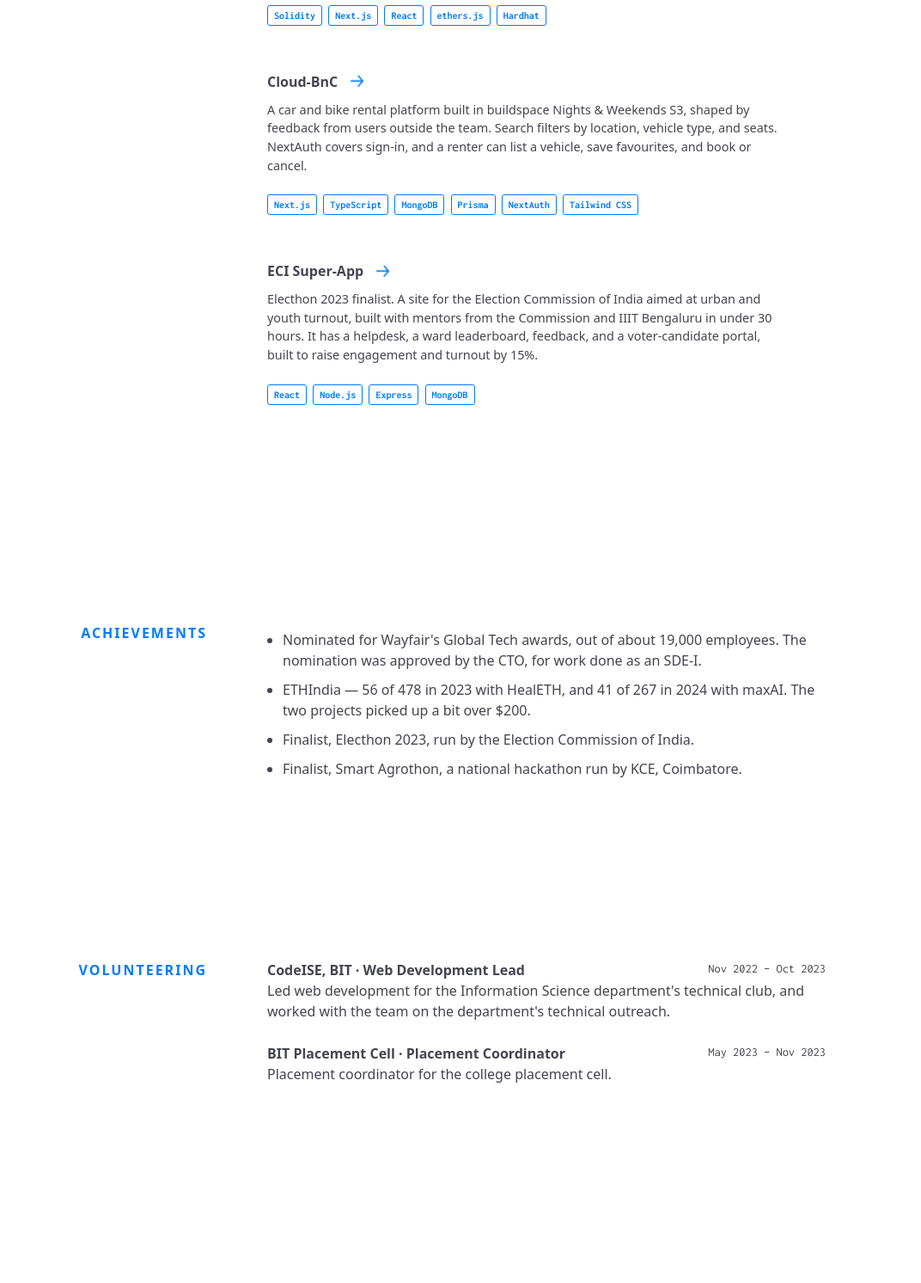
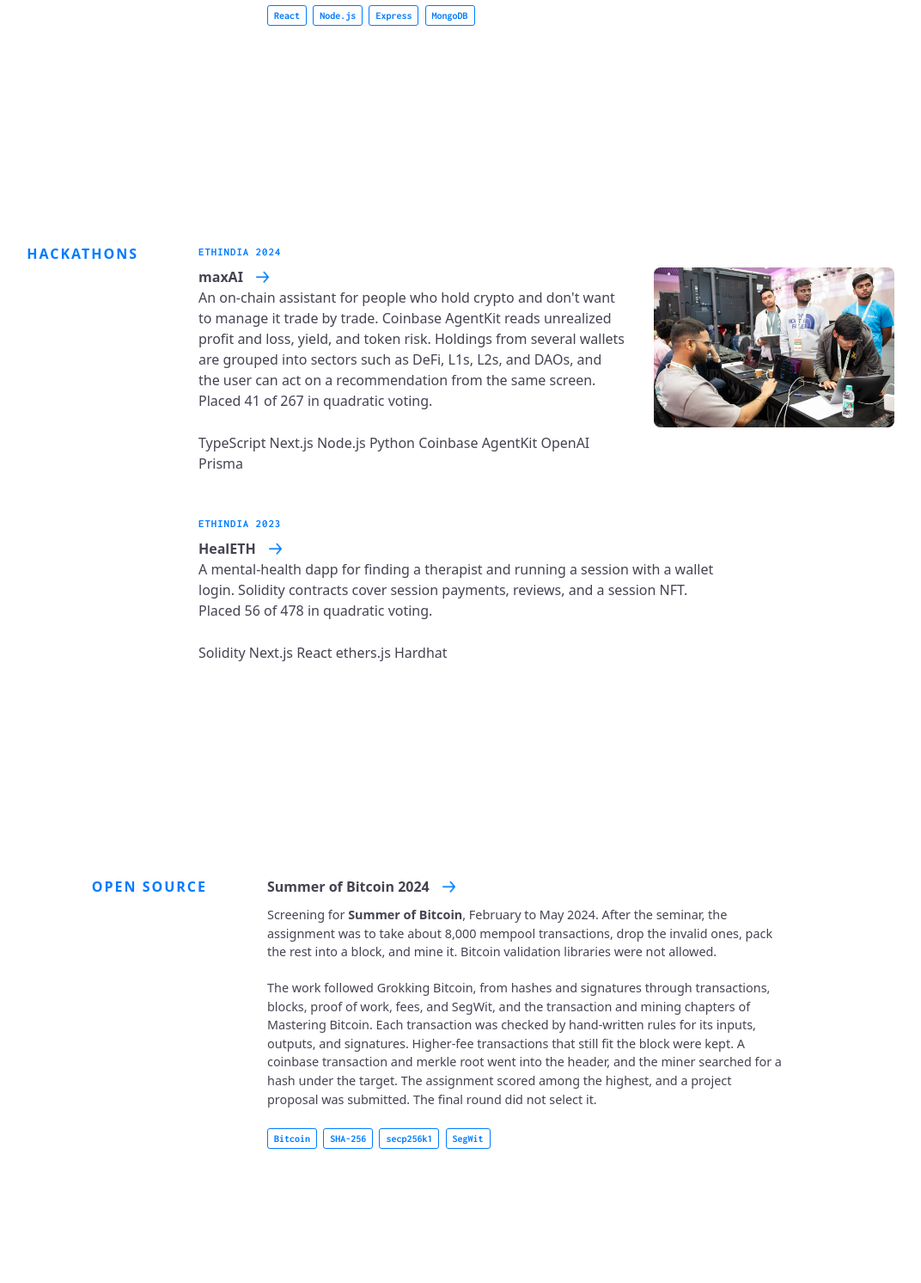
Before and after one commit to bagariaraj23/bagaria-raj.github.io, a plain HTML site: page index.html in a window 1280 px wide. Shown: the part 4161-5653 px from the top of the page at 86% size, without its empty margins (139-1211 px from the left). Drawn offline with nearby package versions, Linux system fonts and the light colour scheme; no server answers; a web font is replaced by a local one.

Commit message:
Add hackathon and Summer of Bitcoin sections to the portfolio.
Co-authored-by: Cursor <cursoragent@cursor.com>

```diff
--- a/css/main.css
+++ b/css/main.css
@@ -1133,6 +1133,62 @@ html.night .intro__stats strong {
 .other-projects .project {
     max-width: 600px;
     margin-bottom: 50px
+}
+
+.hackathon {
+    margin-bottom: 48px
+}
+
+.hackathon__event {
+    margin-bottom: 8px;
+    font-family: Inconsolata, monospace;
+    font-size: .8rem;
+    font-weight: 700;
+    letter-spacing: 1px;
+    text-transform: uppercase;
+    color: #007bff
+}
+
+.hackathon .project {
+    max-width: 600px;
+    margin-bottom: 0
+}
+
+.hackathon__photo {
+    display: block;
+    width: 100%;
+    max-width: 520px;
+    height: auto;
+    margin-top: 16px;
+    border-radius: 8px
+}
+
+@media screen and (min-width:1200px) {
+    .hackathons .section__content {
+        max-width: 980px
+    }
+
+    .hackathon--photo {
+        display: flex;
+        align-items: flex-start;
+        gap: 32px
+    }
+
+    .hackathon--photo .hackathon__copy {
+        flex: 1;
+        min-width: 0
+    }
+
+    .hackathon--photo .project {
+        max-width: none
+    }
+
+    .hackathon__photo {
+        width: 280px;
+        max-width: none;
+        margin-top: 28px;
+        flex: none
+    }
 }
 
 .other-projects .project__name {
--- a/index.html
+++ b/index.html
@@ -40,7 +40,7 @@
       href="https://fonts.googleapis.com/css?family=Inconsolata:400,700"
       rel="stylesheet"
     />
-    <link rel="stylesheet" href="./css/main.css?v=counting3" hreflang="en-us" />
+    <link rel="stylesheet" href="./css/main.css?v=sections" hreflang="en-us" />
     <link
       rel="stylesheet"
       href="https://cdnjs.cloudflare.com/ajax/libs/font-awesome/6.2.1/css/all.min.css"
@@ -389,56 +389,6 @@
           <div class="project">
             <div class="project__name">
               <a
-                href="https://github.com/sanketnighot/maxAI-backend"
-                target="_blank"
-                class="arrow-link"
-                >maxAI</a
-              >
-            </div>
-            <p>
-              ETHIndia 2024. An on-chain assistant for people who hold crypto
-              and don't want to manage it trade by trade. Coinbase AgentKit
-              reads unrealized profit and loss, yield, and token risk. Holdings
-              from several wallets are grouped into sectors such as DeFi, L1s,
-              L2s, and DAOs, and the user can act on a recommendation from the
-              same screen. Placed 41 of 267 in quadratic voting.
-            </p>
-            <div class="project__used">
-              <span class="project__used__item">TypeScript</span>
-              <span class="project__used__item">Next.js</span>
-              <span class="project__used__item">Node.js</span>
-              <span class="project__used__item">Python</span>
-              <span class="project__used__item">Coinbase AgentKit</span>
-              <span class="project__used__item">OpenAI</span>
-              <span class="project__used__item">Prisma</span>
-            </div>
-          </div>
-          <div class="project">
-            <div class="project__name">
-              <a
-                href="https://github.com/bagariaraj23/Heal-ETH"
-                target="_blank"
-                class="arrow-link"
-                >HealETH</a
-              >
-            </div>
-            <p>
-              ETHIndia 2023. A mental-health dapp for finding a therapist and
-              running a session with a wallet login. Solidity contracts cover
-              session payments, reviews, and a session NFT. Placed 56 of 478 in
-              quadratic voting.
-            </p>
-            <div class="project__used">
-              <span class="project__used__item">Solidity</span>
-              <span class="project__used__item">Next.js</span>
-              <span class="project__used__item">React</span>
-              <span class="project__used__item">ethers.js</span>
-              <span class="project__used__item">Hardhat</span>
-            </div>
-          </div>
-          <div class="project">
-            <div class="project__name">
-              <a
                 href="https://cloud-bnc.vercel.app/"
                 target="_blank"
                 class="arrow-link"
@@ -482,6 +432,122 @@
               <span class="project__used__item">Node.js</span>
               <span class="project__used__item">Express</span>
               <span class="project__used__item">MongoDB</span>
+            </div>
+          </div>
+        </div>
+      </section>
+
+      <section class="section hackathons">
+        <div class="section__title">Hackathons</div>
+        <div class="section__content">
+          <article class="hackathon hackathon--photo">
+            <div class="hackathon__copy">
+              <div class="hackathon__event">ETHIndia 2024</div>
+              <div class="project">
+                <div class="project__name">
+                  <a
+                    href="https://github.com/sanketnighot/maxAI-backend"
+                    target="_blank"
+                    class="arrow-link"
+                    >maxAI</a
+                  >
+                </div>
+                <p>
+                  An on-chain assistant for people who hold crypto and don't
+                  want to manage it trade by trade. Coinbase AgentKit reads
+                  unrealized profit and loss, yield, and token risk. Holdings
+                  from several wallets are grouped into sectors such as DeFi,
+                  L1s, L2s, and DAOs, and the user can act on a recommendation
+                  from the same screen. Placed 41 of 267 in quadratic voting.
+                </p>
+                <div class="project__used">
+                  <span class="project__used__item">TypeScript</span>
+                  <span class="project__used__item">Next.js</span>
+                  <span class="project__used__item">Node.js</span>
+                  <span class="project__used__item">Python</span>
+                  <span class="project__used__item">Coinbase AgentKit</span>
+                  <span class="project__used__item">OpenAI</span>
+                  <span class="project__used__item">Prisma</span>
+                </div>
+              </div>
+            </div>
+            <img
+              class="hackathon__photo"
+              src="./img/ethindia-2024.jpg"
+              alt="Working at the ETHIndia 2024 table"
+              width="1024"
+              height="682"
+            />
+          </article>
+          <article class="hackathon">
+            <div class="hackathon__event">ETHIndia 2023</div>
+            <div class="project">
+              <div class="project__name">
+                <a
+                  href="https://github.com/bagariaraj23/Heal-ETH"
+                  target="_blank"
+                  class="arrow-link"
+                  >HealETH</a
+                >
+              </div>
+              <p>
+                A mental-health dapp for finding a therapist and running a
+                session with a wallet login. Solidity contracts cover session
+                payments, reviews, and a session NFT. Placed 56 of 478 in
+                quadratic voting.
+              </p>
+              <div class="project__used">
+                <span class="project__used__item">Solidity</span>
+                <span class="project__used__item">Next.js</span>
+                <span class="project__used__item">React</span>
+                <span class="project__used__item">ethers.js</span>
+                <span class="project__used__item">Hardhat</span>
+              </div>
+            </div>
+          </article>
+        </div>
+      </section>
+
+      <section class="section other-projects">
+        <div class="section__title">Open source</div>
+        <div class="section__content">
+          <div class="project">
+            <div class="project__name">
+              <a
+                href="https://www.linkedin.com/posts/raj-bagaria_opensource-bitcoin-blockchain-activity-7197198001964998656-K34M"
+                target="_blank"
+                class="arrow-link"
+                >Summer of Bitcoin 2024</a
+              >
+            </div>
+            <p>
+              Screening for
+              <a
+                href="https://www.summerofbitcoin.org/"
+                target="_blank"
+                class="underline-link"
+                >Summer of Bitcoin</a
+              >, February to May 2024. After the seminar, the assignment was to
+              take about 8,000 mempool transactions, drop the invalid ones,
+              pack the rest into a block, and mine it. Bitcoin validation
+              libraries were not allowed.
+            </p>
+            <p>
+              The work followed Grokking Bitcoin, from hashes and signatures
+              through transactions, blocks, proof of work, fees, and SegWit,
+              and the transaction and mining chapters of Mastering Bitcoin.
+              Each transaction was checked by hand-written rules for its
+              inputs, outputs, and signatures. Higher-fee transactions that
+              still fit the block were kept. A coinbase transaction and merkle
+              root went into the header, and the miner searched for a hash
+              under the target. The assignment scored among the highest, and a
+              project proposal was submitted. The final round did not select it.
+            </p>
+            <div class="project__used">
+              <span class="project__used__item">Bitcoin</span>
+              <span class="project__used__item">SHA-256</span>
+              <span class="project__used__item">secp256k1</span>
+              <span class="project__used__item">SegWit</span>
             </div>
           </div>
         </div>
```
Also changed, not shown: img/ethindia-2024.jpg (added).
